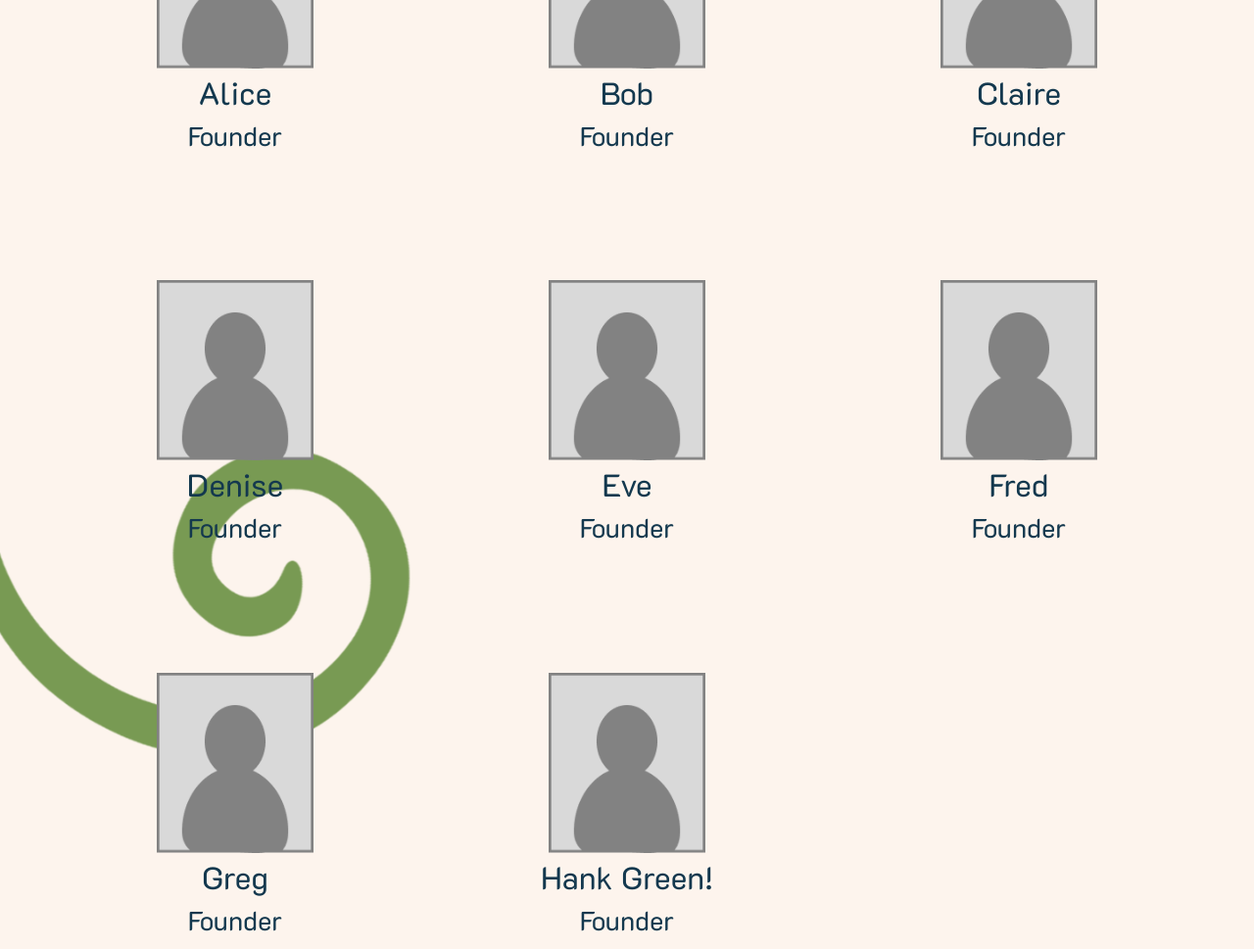
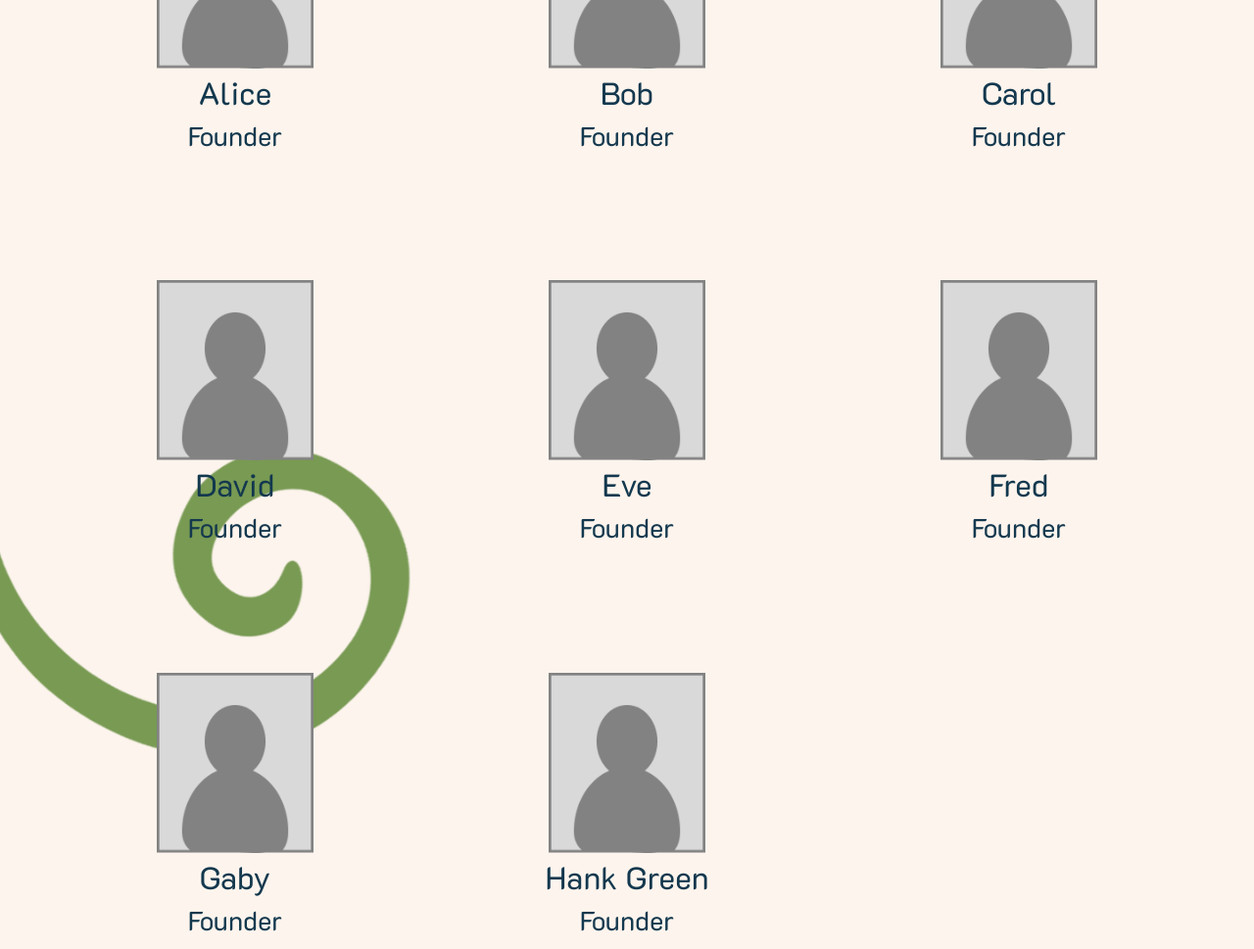
Before and after one commit to UoaWDCC/hidtreas, a Next.js app: page /about in a window 1280 px wide. Shown: the part 620-1589 px from the top of the page at 98% size. Built offline with nearby package versions, Linux system fonts and the light colour scheme.

Commit message:
HT-24: Add Meet the Team section layout and design elements

```diff
--- a/src/components/AboutUs/MeetTheTeam.tsx
+++ b/src/components/AboutUs/MeetTheTeam.tsx
@@ -4,6 +4,49 @@ import koru from '@/assets/bigGreenKoru.png'
 import kiwi from '@/assets/kiwiBird.svg'
 
 export default function MeetTheTeam() {
+  const peopleArray = [
+    {
+      name: 'Alice',
+      role: 'Founder',
+      image: profilePic,
+    },
+    {
+      name: 'Bob',
+      role: 'Founder',
+      image: profilePic,
+    },
+    {
+      name: 'Carol',
+      role: 'Founder',
+      image: profilePic,
+    },
+    {
+      name: 'David',
+      role: 'Founder',
+      image: profilePic,
+    },
+    {
+      name: 'Eve',
+      role: 'Founder',
+      image: profilePic,
+    },
+    {
+      name: 'Fred',
+      role: 'Founder',
+      image: profilePic,
+    },
+    {
+      name: 'Gaby',
+      role: 'Founder',
+      image: profilePic,
+    },
+    {
+      name: 'Hank Green',
+      role: 'Founder',
+      image: profilePic,
+    },
+  ]
+
   return (
     <div className="relative pt-[6rem] pb-[6rem]  ">
       {/* whole section */}
@@ -29,14 +72,9 @@ export default function MeetTheTeam() {
         {/* whole grid */}
 
         <div className="mt-[9vw] grid grid-cols-2 sm:grid-cols-2 lg:grid-cols-3 gap-[10vw] px-[5vw]">
-          <TeamMember name="Alice" role="Founder" image={profilePic} />
-          <TeamMember name="Bob" role="Founder" image={profilePic} />
-          <TeamMember name="Claire" role="Founder" image={profilePic} />
-          <TeamMember name="Denise" role="Founder" image={profilePic} />
-          <TeamMember name="Eve" role="Founder" image={profilePic} />
-          <TeamMember name="Fred" role="Founder" image={profilePic} />
-          <TeamMember name="Greg" role="Founder" image={profilePic} />
-          <TeamMember name="Hank Green!" role="Founder" image={profilePic} />
+          {peopleArray.map((person) => {
+            return <TeamMember name={person.name} role={person.role} image={person.image} />
+          })}
         </div>
       </div>
     </div>
@@ -47,6 +85,7 @@ function TeamMember({ name, role, image }: { name: string; role: string; image:
   return (
     <div className="flex flex-col items-center text-center">
       {/* image */}
+
       <Image src={image} alt={`${name}'s photo`} className="w-[clamp(4rem,20vw,10rem)] h-auto" />
 
       {/* text stuff */}
```
